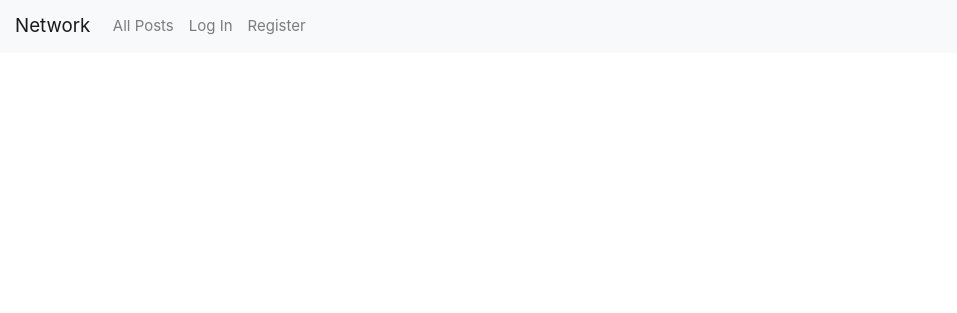
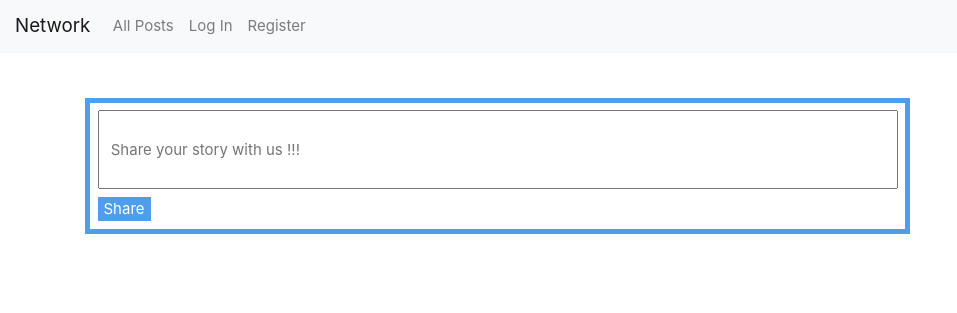
Before and after one commit to hoangquochung1110/cs50w-network, a Django app: template network/templates/network/index.html in a window 1280 px wide. Shown: the top 313 px of the page, without its empty margins (0-957 px from the left). Run offline with Django 3.2, Linux system fonts and the light colour scheme; the template is opened without the code that fills it, so the values that code supplies are empty; parts of the project's set-up code (start-up, migrations or seed data) failed here and were passed over; some libraries are stand-ins or nearby versions.

Commit message:
Added new-post form to main page

```diff
--- a/network/static/network/index.js
+++ b/network/static/network/index.js
@@ -22,7 +22,7 @@ function localize_datetime(dt){
 
 function populatePost(item){
     const allPostContainer = document.querySelector('.all-posts');
-    console.log(item);
+    //console.log(item);
     /*
         allPostContainer
             postContainer
@@ -63,7 +63,7 @@ async function createPostHead(item, headContainer){
     // Verify if signed in user is the owner of the current post to construct the button
     const response = await fetchUserID();
     const userID = response[0]['id'];
-    console.log(userID);
+    //console.log(userID);
 
     // render username, email address
     const poster = document.createElement('div');
@@ -104,6 +104,14 @@ function update_post(e){
     console.log(postContainer);
 }
 
+function handleNewPost(e){
+    e.preventDefault();
+    console.log(e.target);
+}
+
 document.addEventListener('DOMContentLoaded', function() {
+    const newPostForm = document.querySelector('.new-post__form');
+
     getPosts();
+    newPostForm.addEventListener('submit', handleNewPost)
 });
--- a/network/static/network/styles.css
+++ b/network/static/network/styles.css
@@ -1,3 +1,7 @@
+:root {
+    --new-post-color: #4E9EED;
+}
+
 html {
     font-size: 15px;
 }
@@ -27,7 +31,29 @@ html {
     float: right;
 }
 
-
 .post__likes {
     display: inline;
 }
+
+.new-post {
+    min-height: 9em;
+    border: 5px solid var(--new-post-color);
+    margin-bottom: 2em;
+}
+
+.new-post__form {
+    margin: 0.5em;
+}
+
+.new-post__form .new-post__content {
+    line-height: 3em;
+    padding: 1em .75em;
+}
+
+.new-post__share-btn {
+    background-color: var(--new-post-color);
+    outline: none !important;
+    border: none !important;
+    margin-top: .5em;
+    color: white;
+}
--- a/network/templates/network/index.html
+++ b/network/templates/network/index.html
@@ -3,8 +3,16 @@
 {% block body %}
     <div class="container">
         <div class="row">
-            <div class="col-9 all-posts">
-
+            <div class="col-9">
+                <div class="new-post">
+                    <form class="new-post__form">
+                        <input type="text" name="content" class="new-post__content" style="width:100%" placeholder="Share your story with us !!!">
+                        <button class="new-post__share-btn">
+                            Share
+                        </button>
+                    </form>
+                </div>
+                <div class="all-posts"></div>
             </div>
 
             <div class="col-3">
```
